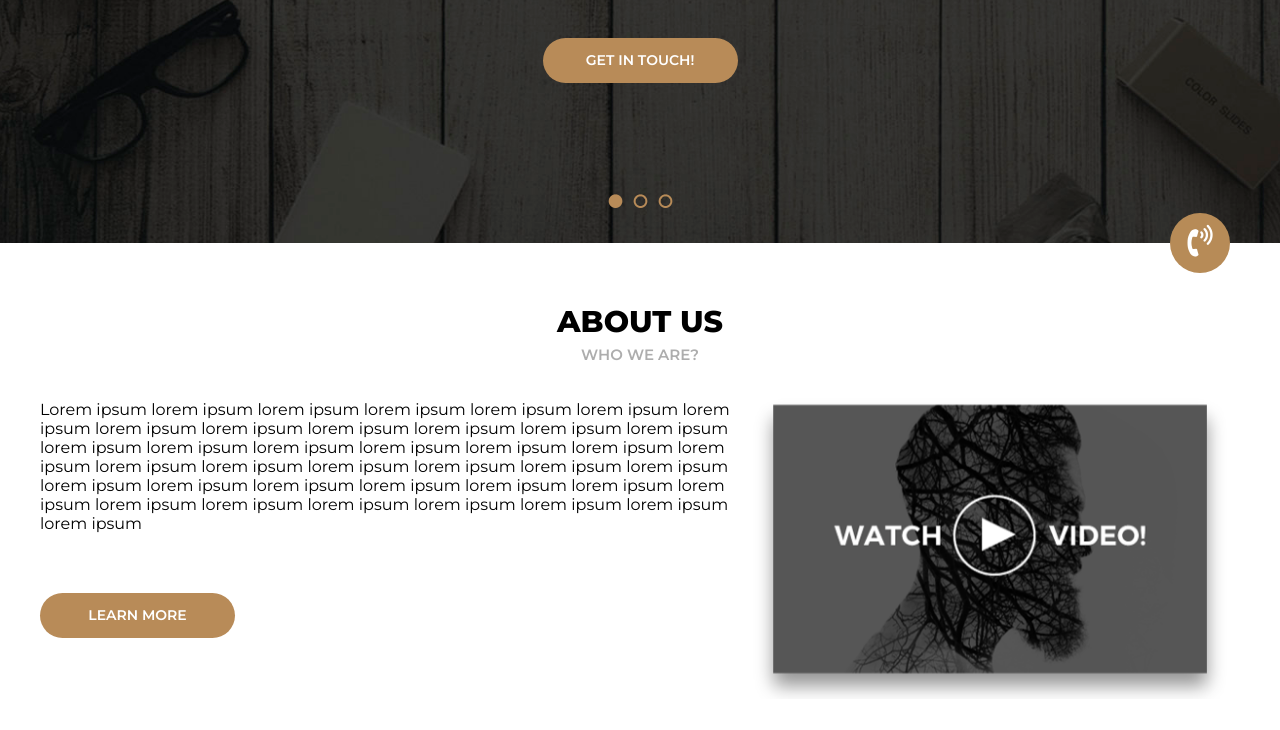
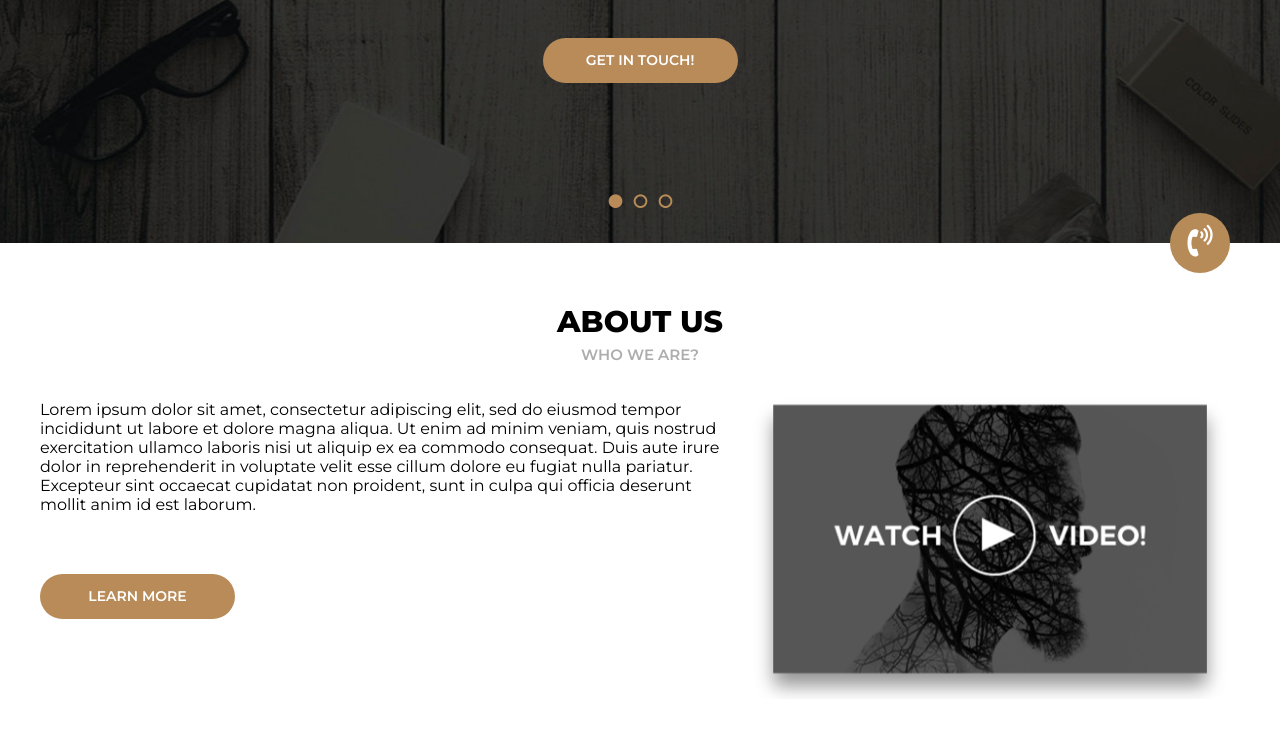
Before and after one commit to dwabe/website-2, a website: page index.html in a window 1280 px wide. Shown: the part 477-1207 px from the top of the page. Drawn offline with Linux system fonts and the light colour scheme.

Commit message:
Update index.html

```diff
--- a/index.html
+++ b/index.html
@@ -54,7 +54,7 @@
             <div class="container">
                 <div class="row">
                     <div class="col-7 col-s-12">
-                        <p>Lorem ipsum lorem ipsum lorem ipsum lorem ipsum lorem ipsum lorem ipsum lorem ipsum lorem ipsum lorem ipsum lorem ipsum lorem ipsum lorem ipsum lorem ipsum lorem ipsum lorem ipsum lorem ipsum lorem ipsum lorem ipsum lorem ipsum lorem ipsum lorem ipsum lorem ipsum lorem ipsum lorem ipsum lorem ipsum lorem ipsum lorem ipsum lorem ipsum lorem ipsum lorem ipsum lorem ipsum lorem ipsum lorem ipsum lorem ipsum lorem ipsum lorem ipsum lorem ipsum lorem ipsum lorem ipsum lorem ipsum</p>
+                        <p>Lorem ipsum dolor sit amet, consectetur adipiscing elit, sed do eiusmod tempor incididunt ut labore et dolore magna aliqua. Ut enim ad minim veniam, quis nostrud exercitation ullamco laboris nisi ut aliquip ex ea commodo consequat. Duis aute irure dolor in reprehenderit in voluptate velit esse cillum dolore eu fugiat nulla pariatur. Excepteur sint occaecat cupidatat non proident, sunt in culpa qui officia deserunt mollit anim id est laborum.</p>
                         <div class="button">Learn more</div>
                     </div>
                     <div class="col-5 col-s-12">
```
